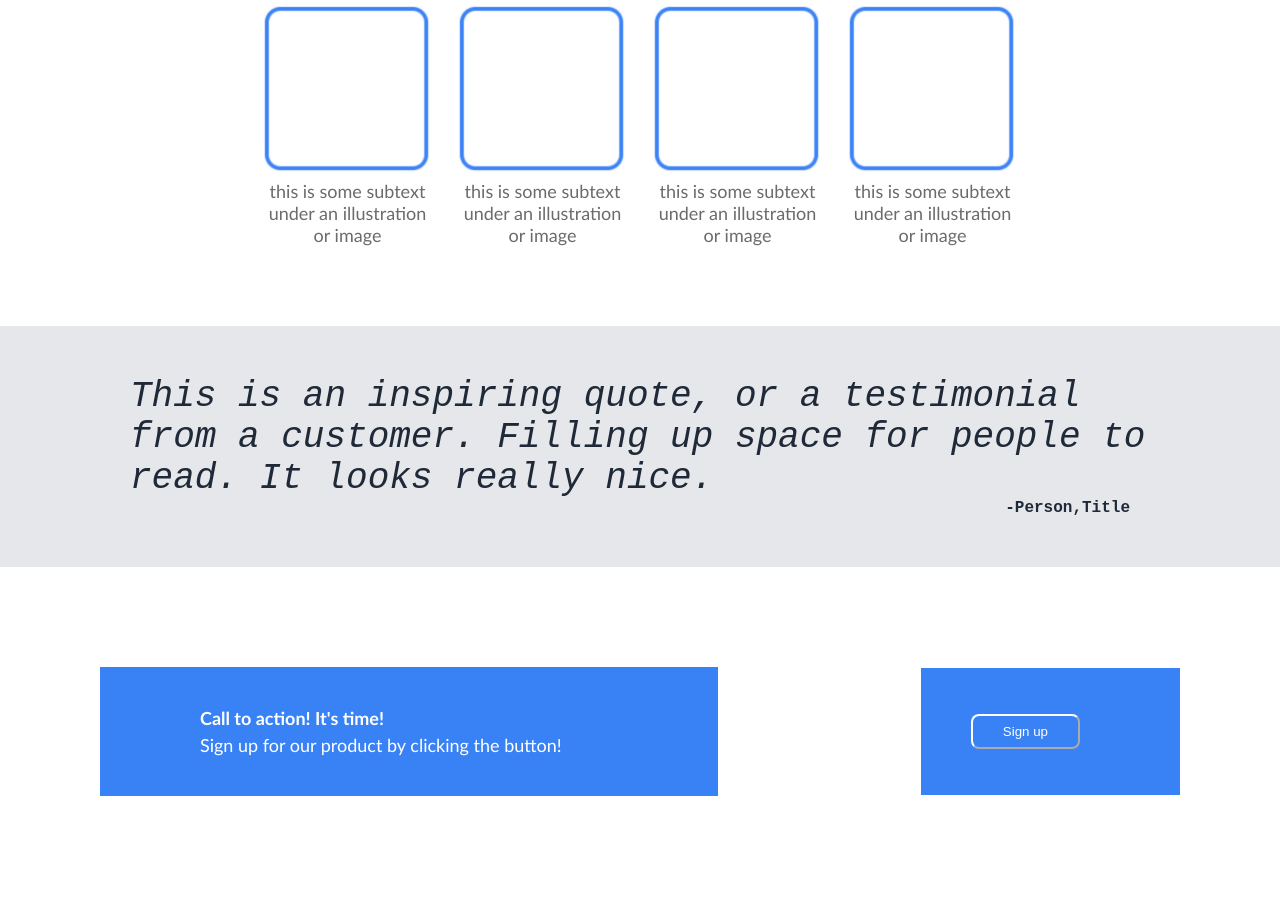
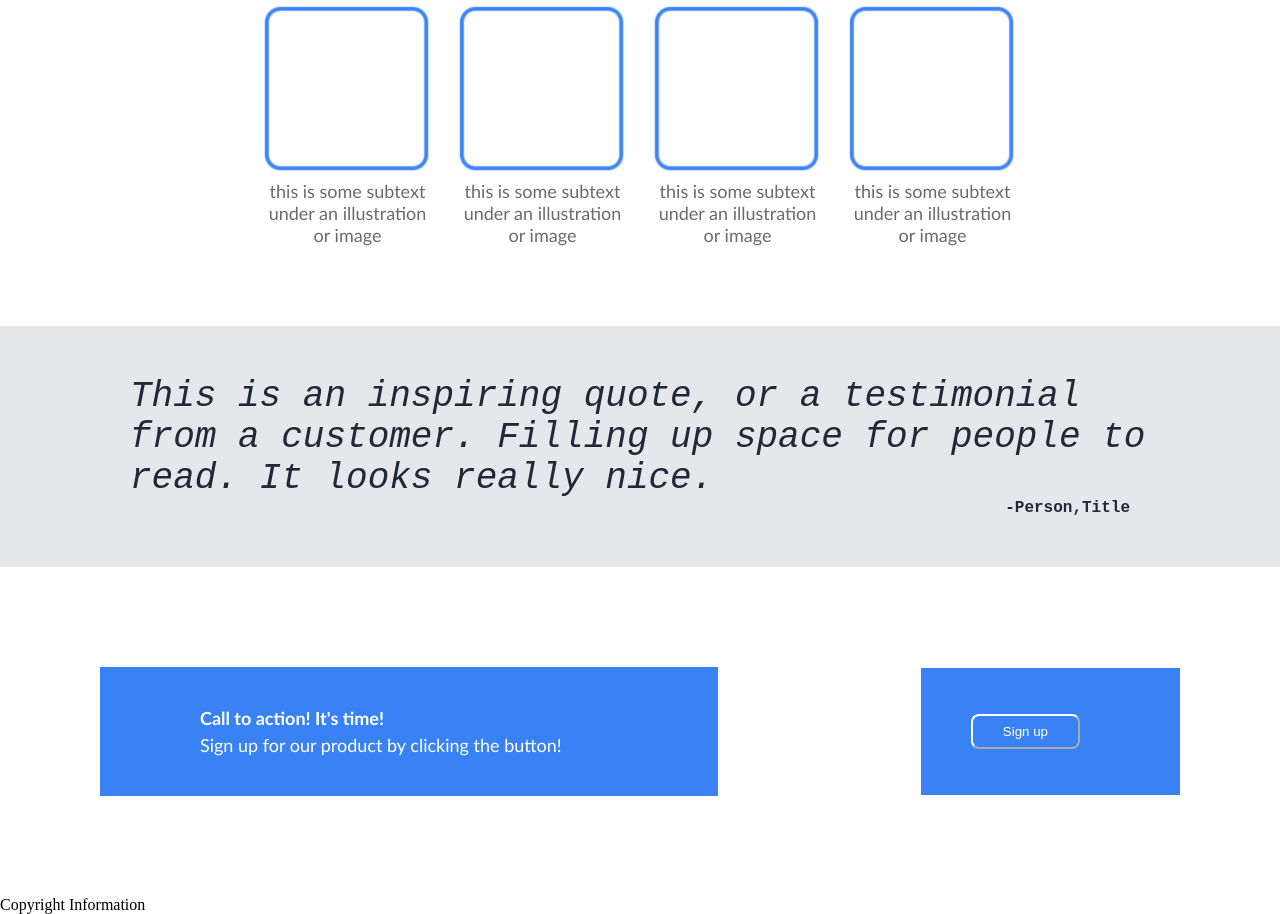
Before and after one commit to phuihumu/webpage, a plain HTML site: page index.html in a window 1280 px wide. Shown: the part 474-1388 px from the top of the page. Drawn offline with Linux system fonts and the light colour scheme.

Commit message:
Added footer to index.html.

```diff
--- a/index.html
+++ b/index.html
@@ -69,5 +69,8 @@
                 <button class="signup-button">Sign up</button>
             </div>
         </div>
+        <div class="footer">
+            Copyright Information
+        </div>
     </body>
 </html>
```
